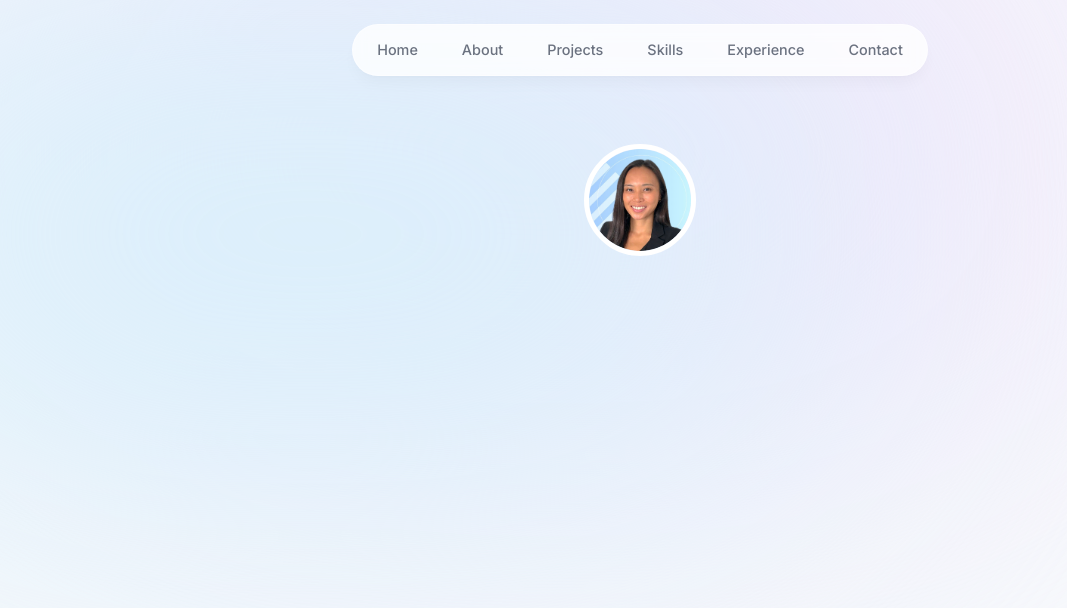
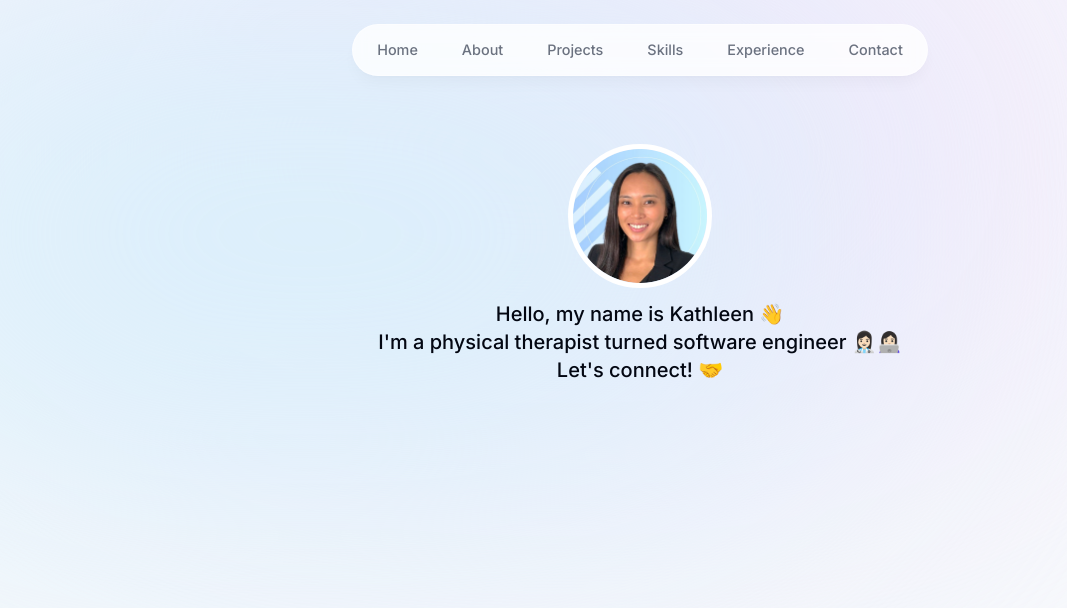
Before and after one commit to kathleenmerc/next-js-portfolio, a Next.js app: page / in a window 1280 px wide. Shown: the top 608 px of the page, without its empty margins (0-1067 px from the left). Built offline with nearby package versions, Linux system fonts and the light colour scheme.

Commit message:
feat: add intro text, update intro and image styling

```diff
--- a/app/page.tsx
+++ b/app/page.tsx
@@ -2,7 +2,7 @@ import Intro from "@/components/Intro";
 
 export default function Home() {
   return (
-    <main>
+    <main className="flex flex-col items-center px-4">
       <Intro />
     </main>
   )
--- a/components/Intro.tsx
+++ b/components/Intro.tsx
@@ -7,7 +7,7 @@ import { motion } from 'framer-motion'
 
 export default function Intro() {
   return (
-    <section>
+    <section className='mb-28 mt-24 max-w-[50rem] text-center sm:mb-0 sm:mt-0 scroll-mt-[100rem]'>
         <div className='flex items-center justify-center'>
             <motion.div
                 initial={{ opacity: 0, scale: 0 }}
@@ -24,10 +24,20 @@ export default function Intro() {
                         height="192"
                         quality="95"
                         priority={true}
-                        className="h-28 w-28 rounded-full object-cover border-[0.35rem] border-white shadow-x1"
+                        className="h-36 w-36 rounded-full object-cover border-[0.35rem] border-white shadow-x1"
                     />
             </motion.div>
         </div>
+
+        <motion.p
+            className='flex items-center justify-center text-center mb-10 mt-4 text-lg font-medium text-gray-950 sm:text-xl sm:mt-0 sm:py-3'
+            initial={{ opacity: 0, y: 100 }}
+            animate={{ opacity: 1, y: 0 }}
+        >
+            Hello, my name is Kathleen 👋<br />
+            I'm a physical therapist turned software engineer 👩🏻‍⚕️👩🏻‍💻<br />
+            Let's connect! 🤝<br />
+        </motion.p>
     </section>
   )
 }
```
